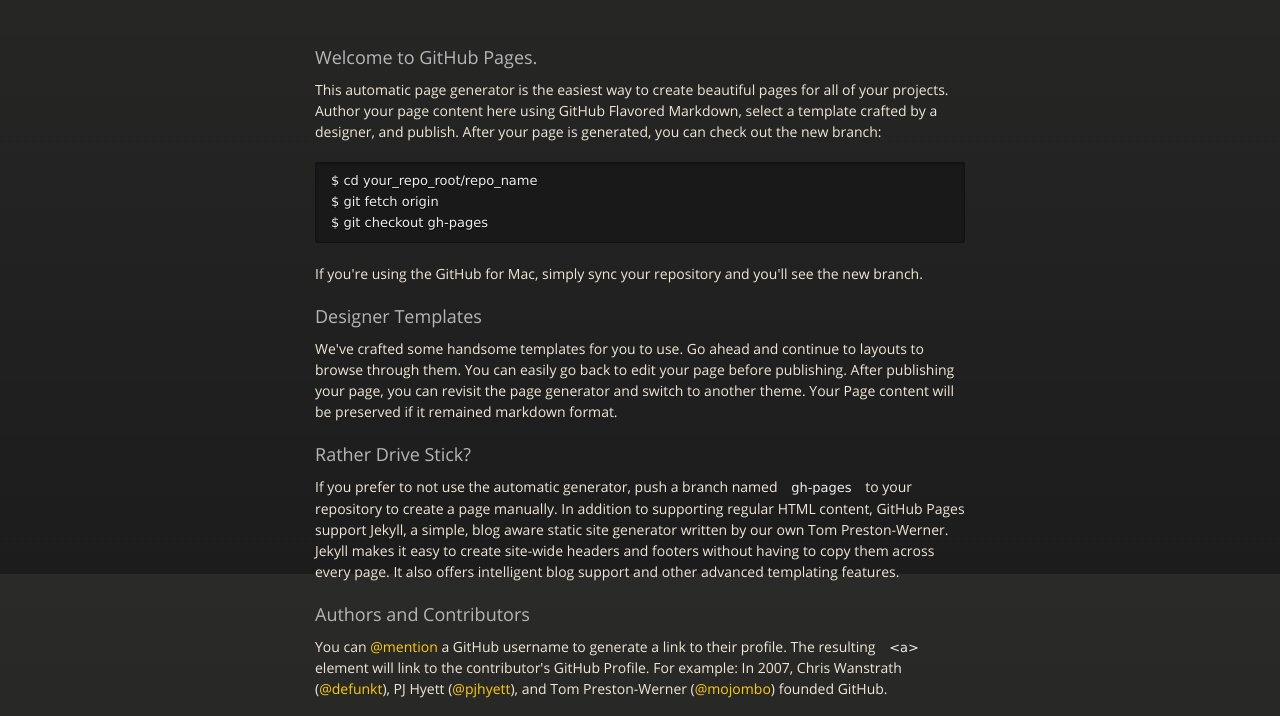
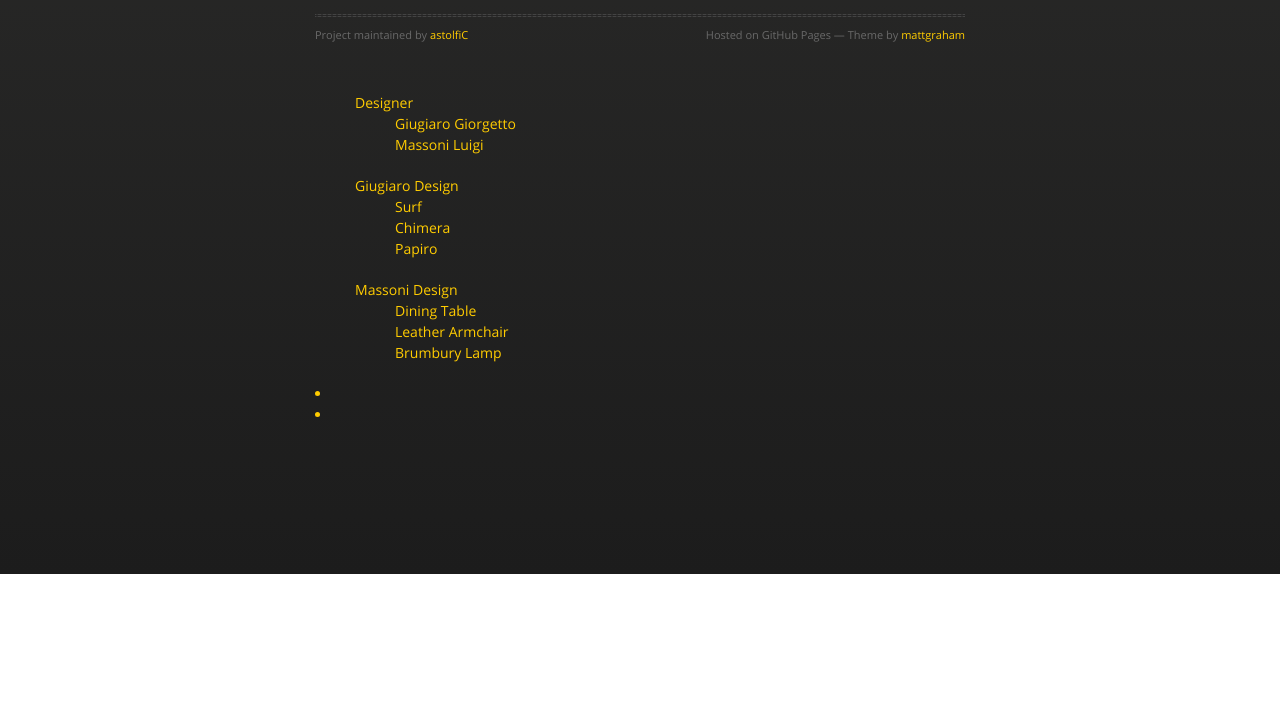
Before and after one commit to astolfiC/astolfiC.github.io, a plain HTML site: page index.html in a window 1280 px wide. Shown: the part 226-942 px from the top of the page. After the commit the page ends 800 px from the top, so only its background shows below. Drawn offline with nearby package versions, Linux system fonts and the light colour scheme.

Commit message:
Update index.html

```diff
--- a/index.html
+++ b/index.html
@@ -20,7 +20,7 @@
   <body>
       <div id="header">
         <nav>
-          <li class="fork"><a href="https://github.com/astolfiC">View On GitHub</a></li>
+          <li class="fork"><a href="https://github.com/astolfiC/Final-Project">View On GitHub</a></li>
         </nav>
       </div><!-- end header -->
 
@@ -29,43 +29,48 @@
       <section>
         <div id="title">
           <h1>Italian interior and industrial design</h1>
+          <p>Computer Graphics Final Project</p>
           <p>3D models by Cristiana Astolfi</p>
           <hr>
           <span class="credits left">Project maintained by <a href="https://github.com/astolfiC">astolfiC</a></span>
           <span class="credits right">Hosted on GitHub Pages &mdash; Theme by <a href="https://twitter.com/michigangraham">mattgraham</a></span>
         </div>
 
-        <h3>
-<a name="welcome-to-github-pages" class="anchor" href="#welcome-to-github-pages"><span class="octicon octicon-link"></span></a>Welcome to GitHub Pages.</h3>
+        <!-- NAVBAR -->
+        <div id="navbar">
+          <nav>
+           <ul class="fork">
+            <li><a href="designer.html">Designer</a>
+              <ul>
+                <li><a href="giugiaro.html">Giugiaro Giorgetto</a></li>
+                <li><a href="massoni.html">Massoni Luigi</a></li>
+              </ul>
+            </li>
+            <li><a href="giugiaro_design.html">Giugiaro Design</a>
+              <ul>
+                <li><a href="surf.html">Surf</a></li>
+                <li><a href="chimera.html">Chimera</a></li>
+                <li><a href="papiro.html">Papiro</a></li>
+              </ul>
+            </li>
+            <li><a href="massoni_design.html">Massoni Design</a>
+              <ul>
+                <li><a href="dining_table.html">Dining Table</a></li>
+                <li><a href="leather_armchair.html">Leather Armchair</a></li>
+                <li><a href="brumbury_lamp.html">Brumbury Lamp</a></li>
+              </ul>
+            </li>
+          </ul>
+            <a href='zipball/final-project.zip' ><li class="zip_download_link"></li></a>
+            <a href='tarball/final-project.tar' ><li class="tar_download_link"></li></a>
+            <div class="clearfix"></div>
+          </nav>
+        </div>
 
-<p>This automatic page generator is the easiest way to create beautiful pages for all of your projects. Author your page content here using GitHub Flavored Markdown, select a template crafted by a designer, and publish. After your page is generated, you can check out the new branch:</p>
 
-<pre><code>$ cd your_repo_root/repo_name
-$ git fetch origin
-$ git checkout gh-pages
-</code></pre>
 
-<p>If you're using the GitHub for Mac, simply sync your repository and you'll see the new branch.</p>
 
-<h3>
-<a name="designer-templates" class="anchor" href="#designer-templates"><span class="octicon octicon-link"></span></a>Designer Templates</h3>
 
-<p>We've crafted some handsome templates for you to use. Go ahead and continue to layouts to browse through them. You can easily go back to edit your page before publishing. After publishing your page, you can revisit the page generator and switch to another theme. Your Page content will be preserved if it remained markdown format.</p>
-
-<h3>
-<a name="rather-drive-stick" class="anchor" href="#rather-drive-stick"><span class="octicon octicon-link"></span></a>Rather Drive Stick?</h3>
-
-<p>If you prefer to not use the automatic generator, push a branch named <code>gh-pages</code> to your repository to create a page manually. In addition to supporting regular HTML content, GitHub Pages support Jekyll, a simple, blog aware static site generator written by our own Tom Preston-Werner. Jekyll makes it easy to create site-wide headers and footers without having to copy them across every page. It also offers intelligent blog support and other advanced templating features.</p>
-
-<h3>
-<a name="authors-and-contributors" class="anchor" href="#authors-and-contributors"><span class="octicon octicon-link"></span></a>Authors and Contributors</h3>
-
-<p>You can <a href="https://github.com/blog/821" class="user-mention">@mention</a> a GitHub username to generate a link to their profile. The resulting <code>&lt;a&gt;</code> element will link to the contributor's GitHub Profile. For example: In 2007, Chris Wanstrath (<a href="https://github.com/defunkt" class="user-mention">@defunkt</a>), PJ Hyett (<a href="https://github.com/pjhyett" class="user-mention">@pjhyett</a>), and Tom Preston-Werner (<a href="https://github.com/mojombo" class="user-mention">@mojombo</a>) founded GitHub.</p>
-
-<h3>
-<a name="support-or-contact" class="anchor" href="#support-or-contact"><span class="octicon octicon-link"></span></a>Support or Contact</h3>
-
-<p>Having trouble with Pages? Check out the documentation at <a href="http://help.github.com/pages">http://help.github.com/pages</a> or contact <a href="mailto:support@github.com">support@github.com</a> and we’ll help you sort it out.</p>
       </section>
 
     </div>
```
